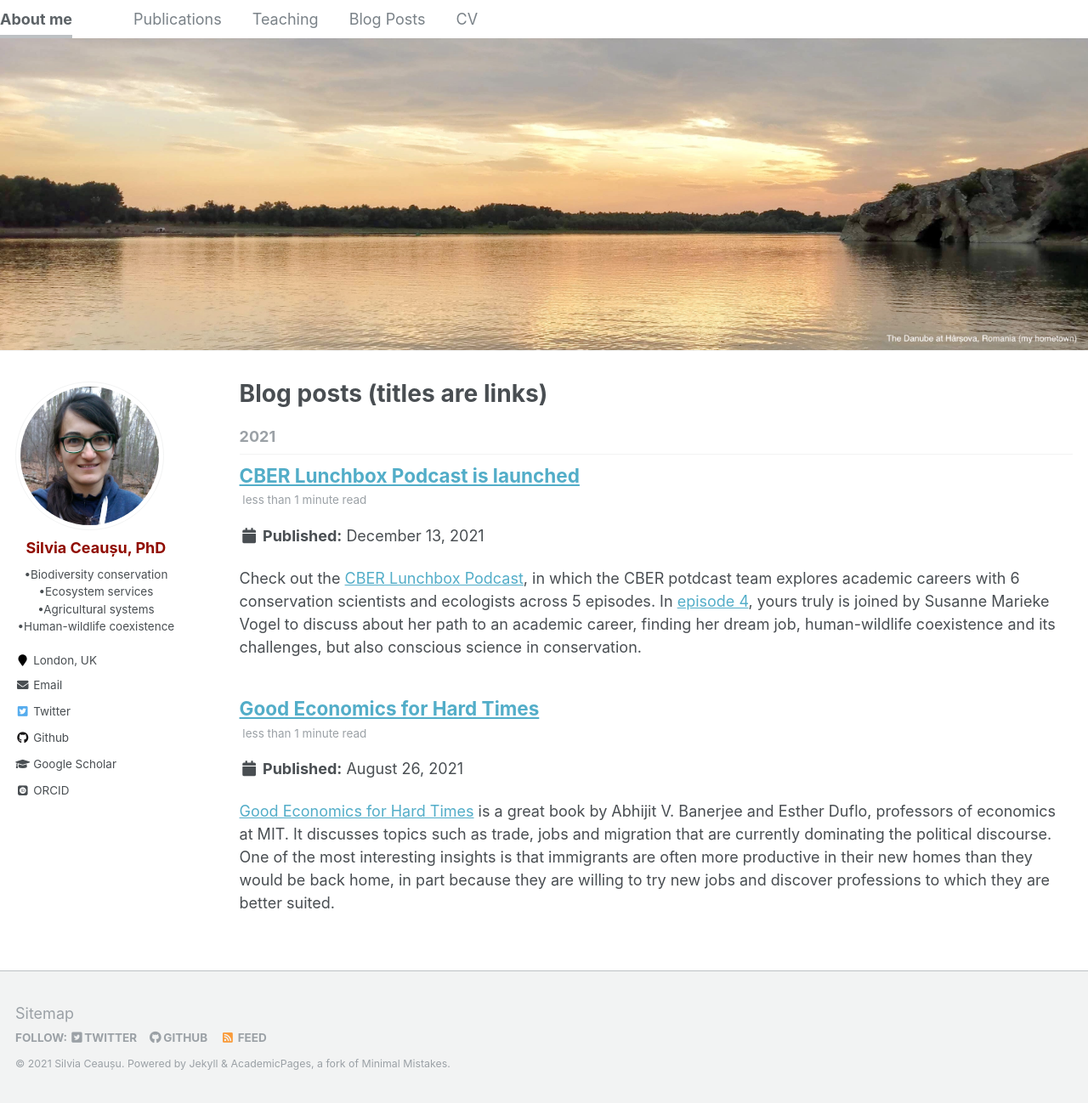
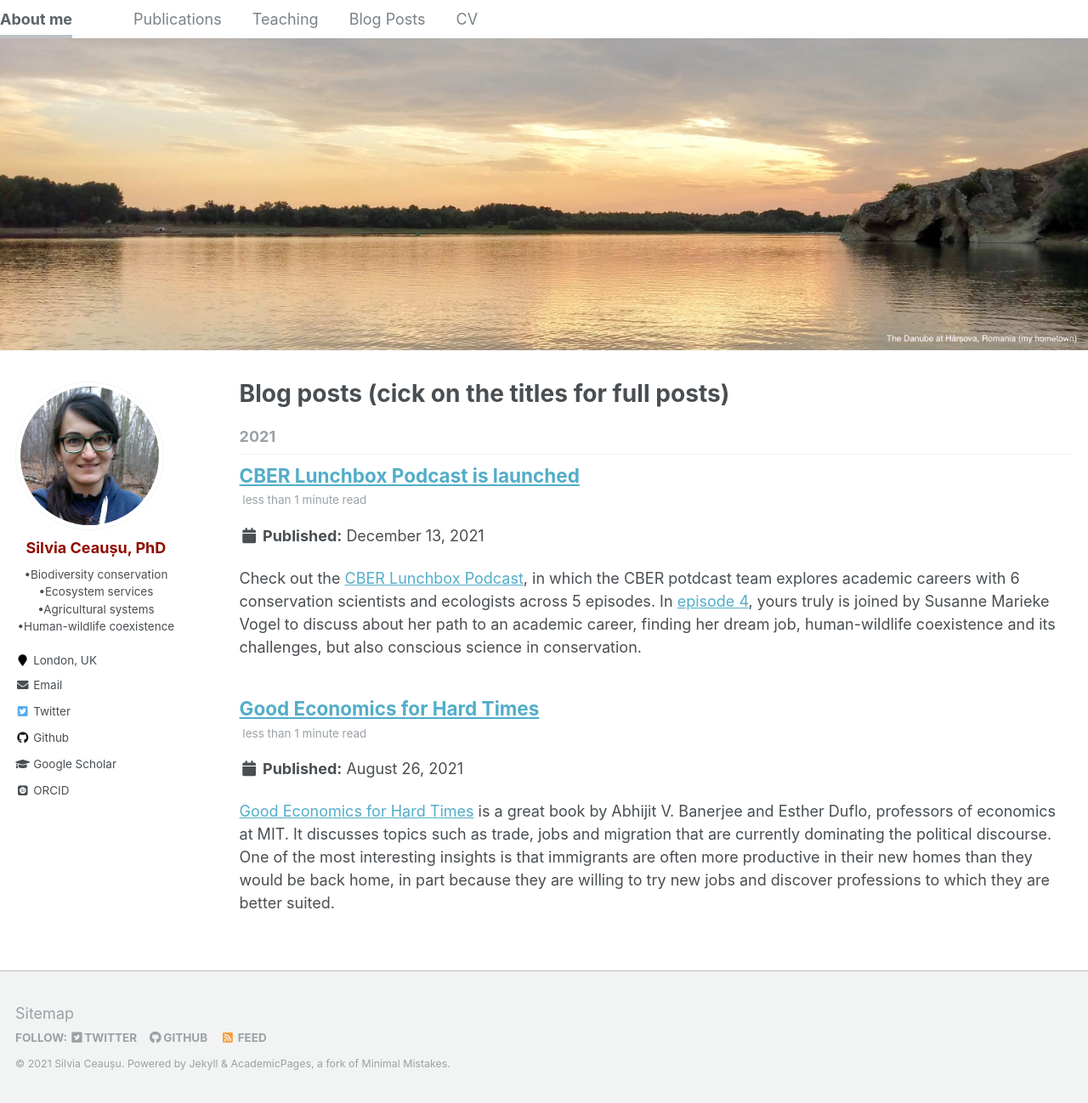
Before and after one commit to SilviaCeausu/SilviaCeausu.github.io, a Jekyll site: the page built from _pages/year-archive.html, in a window 1280 px wide and 1298 px high. Shown: the whole window at 85% size. Built offline with Jekyll 4.4.1, drawn with Linux system fonts in a browser that asks for light colours; some web fonts are replaced.

Commit message:
Update year-archive.html

```diff
--- a/_pages/year-archive.html
+++ b/_pages/year-archive.html
@@ -1,7 +1,7 @@
 ---
 layout: archive_simple
 permalink: /year-archive/
-title: "Blog posts (titles are links)"
+title: "Blog posts (cick on the titles for full posts)"
 author_profile: true
 redirect_from:
   - /wordpress/blog-posts/
```
